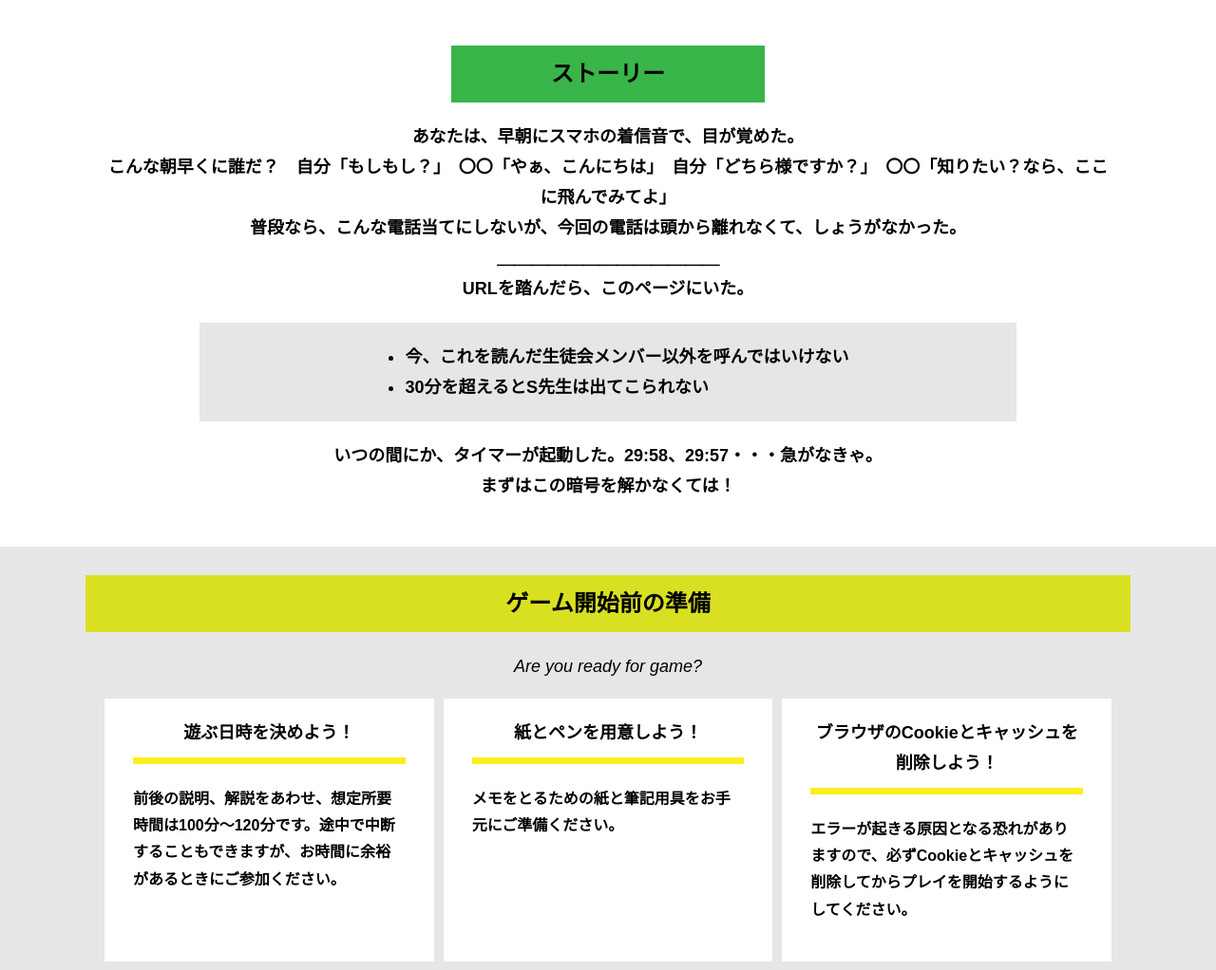
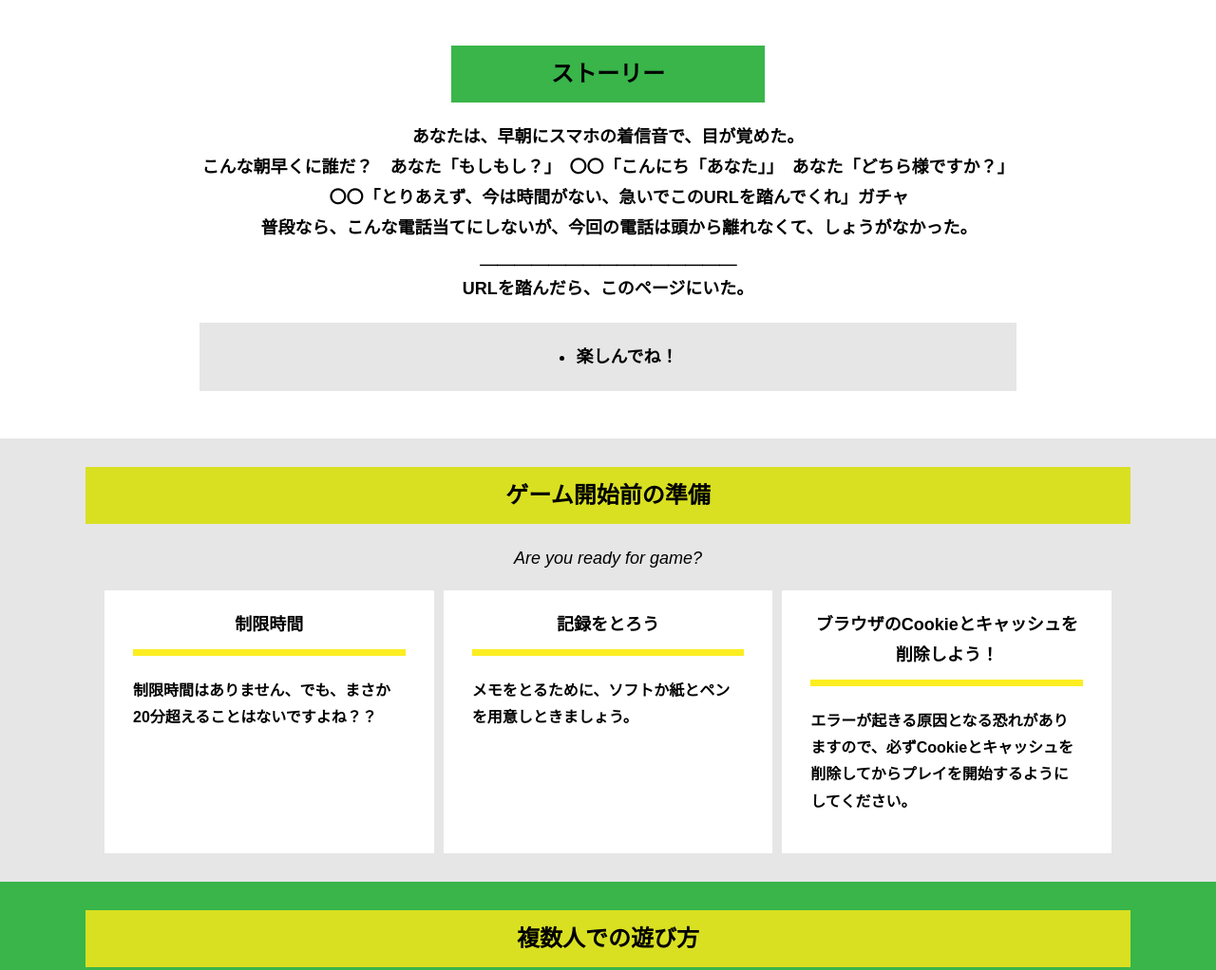
Before and after one commit to NoraNekoXcat/alfa-yokohama-A5, a plain HTML site: page index.html in a window 1280 px wide. Shown: the part 544-1566 px from the top of the page at 95% size. Drawn offline with Linux system fonts and the light colour scheme.

Commit message:
Update index.html

```diff
--- a/index.html
+++ b/index.html
@@ -30,18 +30,17 @@
         <h2 class="section-title section-title--keycolor section-title--story">ストーリー</h2>
         <div class="story">
           <p class="text-center">あなたは、早朝にスマホの着信音で、目が覚めた。<br>
-            こんな朝早くに誰だ？　自分「もしもし？」　〇〇「やぁ、こんにちは」　自分「どちら様ですか？」　〇〇「知りたい？なら、ここに飛んでみてよ」<br>
+            こんな朝早くに誰だ？　あなた「もしもし？」　〇〇「こんにち「あなた」」　あなた「どちら様ですか？」<br>
+            〇〇「とりあえず、今は時間がない、急いでこのURLを踏んでくれ」ガチャ<br>
             普段なら、こんな電話当てにしないが、今回の電話は頭から離れなくて、しょうがなかった。<br>
-            ＿＿＿＿＿＿＿＿＿＿＿＿＿<br>
+            ＿＿＿＿＿＿＿＿＿＿＿＿＿＿＿<br>
             URLを踏んだら、このページにいた。
           <div class="story__note__outer bg-color--gray">
             <ul class="story__note">
-              <li>今、これを読んだ生徒会メンバー以外を呼んではいけない</li>
-              <li>30分を超えるとS先生は出てこられない</li>
+              <li>楽しんでね！</li>
             </ul>
           </div>
-          <p class="text-center">いつの間にか、タイマーが起動した。29:58、29:57・・・急がなきゃ。<br>
-            まずはこの暗号を解かなくては！</p>
+          <p class="text-center"></p>
         </div>
       </div>
     </section>
@@ -61,14 +60,14 @@
         <div class="row">
           <div class="column">
             <div class="card">
-              <h3 class="card__title">遊ぶ日時を決めよう！</h3>
-              <p class="card__content">前後の説明、解説をあわせ、想定所要時間は100分〜120分です。途中で中断することもできますが、お時間に余裕があるときにご参加ください。</p>
+              <h3 class="card__title">制限時間</h3>
+              <p class="card__content">制限時間はありません、でも、まさか20分超えることはないですよね？？</p>
             </div>
           </div>
           <div class="column">
             <div class="card">
-              <h3 class="card__title">紙とペンを用意しよう！</h3>
-              <p class="card__content">メモをとるための紙と筆記用具をお手元にご準備ください。</p>
+              <h3 class="card__title">記録をとろう</h3>
+              <p class="card__content">メモをとるために、ソフトか紙とペンを用意しときましょう。</p>
             </div>
           </div>
           <div class="column">
```
